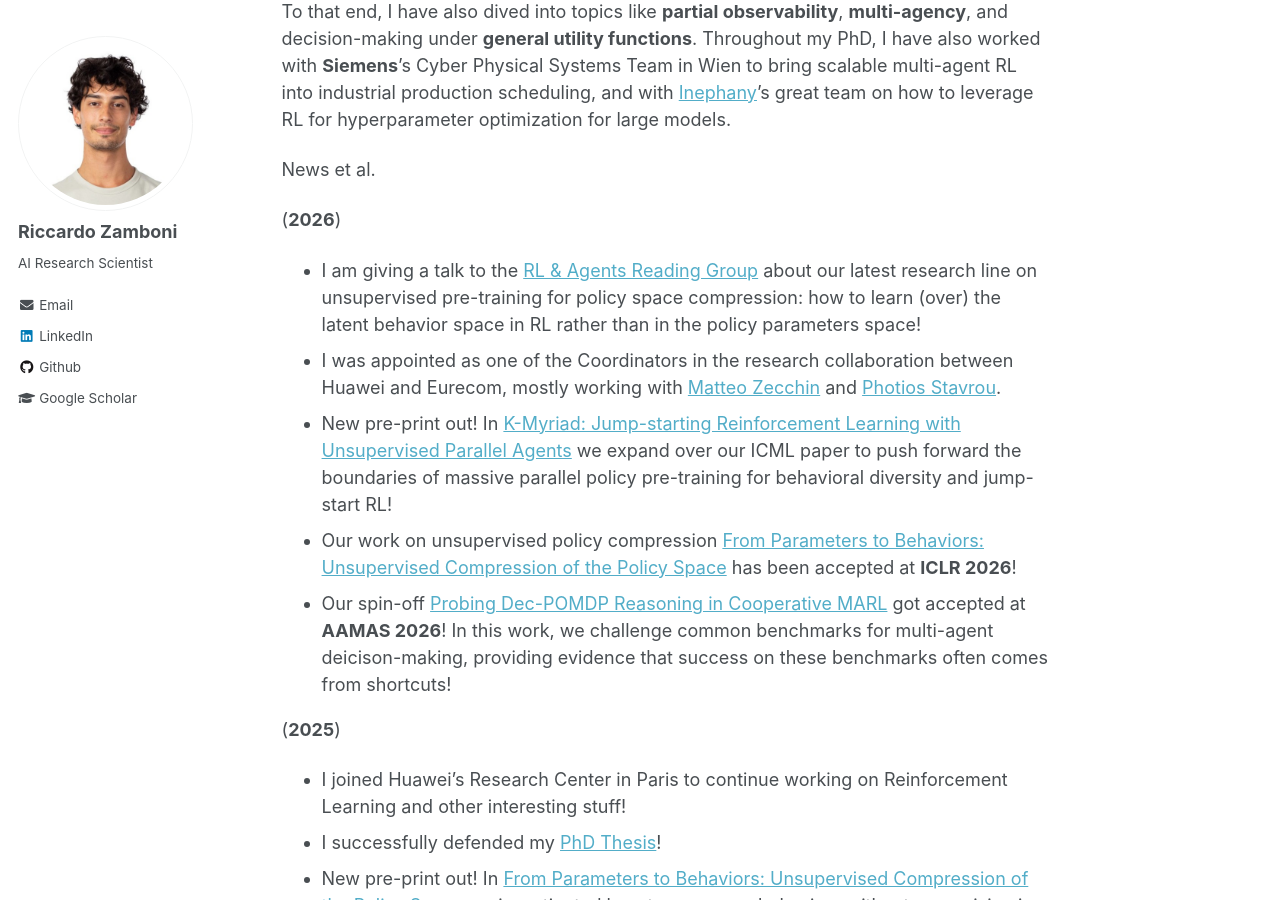
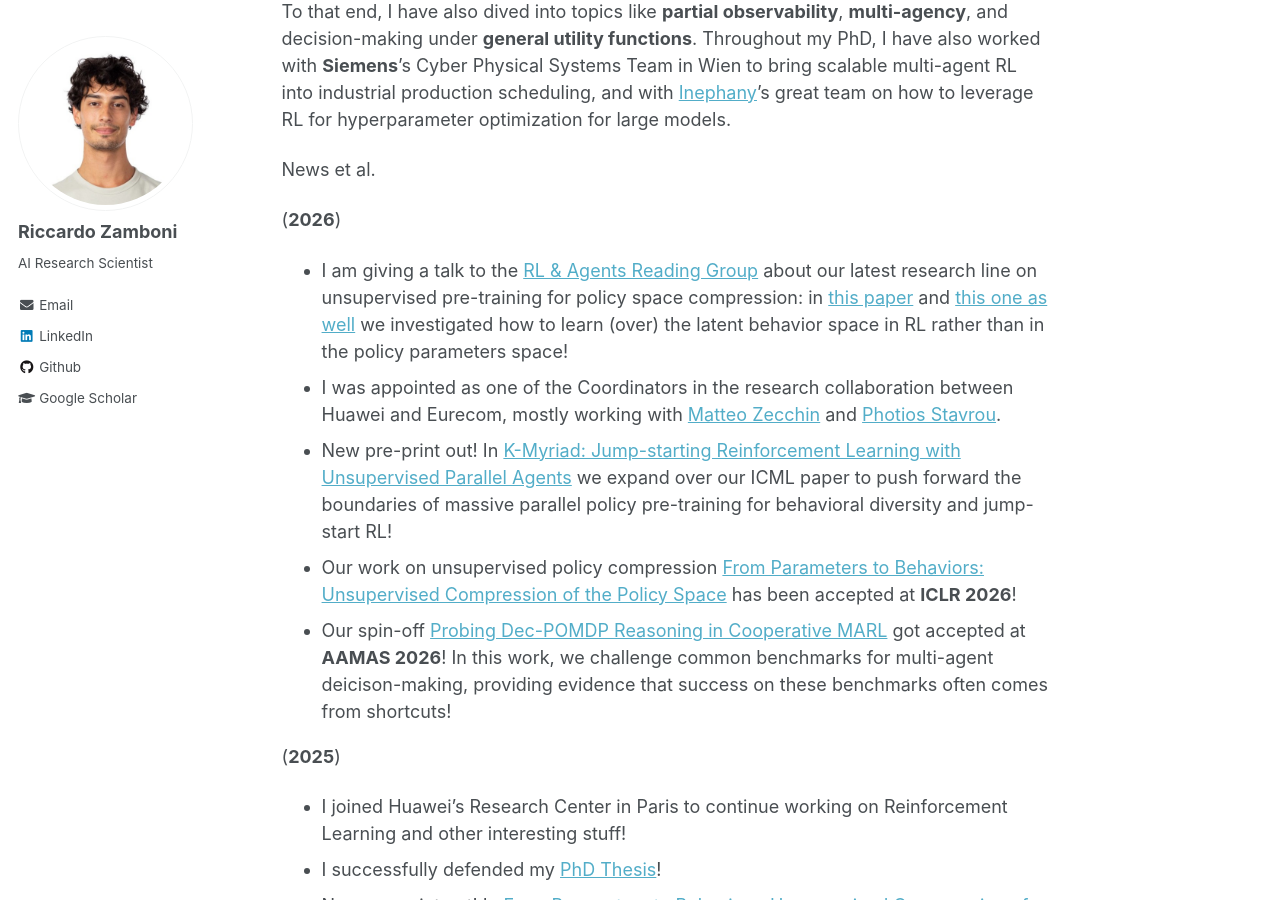
Before and after one commit to RiccZamboni/ricczamboni.github.io, a Jekyll site: the page built from _pages/about.md, in a window 1280 px wide and 900 px high, scrolled down 606 px. Built offline with Jekyll 4.4.1, drawn with Linux system fonts in a browser that asks for light colours.

Commit message:
Update talk details with paper references
Added references to recent research papers in the talk description.

```diff
--- a/_pages/about.md
+++ b/_pages/about.md
@@ -23,7 +23,7 @@ To that end, I have also dived into topics like **partial observability**, **mul
 News et al.
 
 (**2026**)
-- I am giving a talk to the [RL & Agents Reading Group](https://edinburgh-rl.github.io/reading-group) about our latest research line on unsupervised pre-training for policy space compression: how to learn (over) the latent behavior space in RL rather than in the policy parameters space!
+- I am giving a talk to the [RL & Agents Reading Group](https://edinburgh-rl.github.io/reading-group) about our latest research line on unsupervised pre-training for policy space compression: in [this paper](https://arxiv.org/abs/2509.22566) and [this one as well](https://arxiv.org/abs/2603.27044) we investigated how to learn (over) the latent behavior space in RL rather than in the policy parameters space!
 - I was appointed as one of the Coordinators in the research collaboration between Huawei and Eurecom, mostly working with [Matteo Zecchin](https://scholar.google.com/citations?user=cV3oJxgAAAAJ&hl=it) and [Photios Stavrou](https://scholar.google.com/citations?view_op=list_works&hl=en&hl=en&user=s7KQ1fcAAAAJ&sortby=pubdate).
 - New pre-print out! In [K-Myriad: Jump-starting Reinforcement Learning with Unsupervised Parallel Agents](https://arxiv.org/abs/2601.18580) we expand over our ICML paper to push forward the boundaries of massive parallel policy pre-training for behavioral diversity and jump-start RL!
 - Our work on unsupervised policy compression [From Parameters to Behaviors: Unsupervised Compression of the Policy Space](https://arxiv.org/abs/2509.22566) has been accepted at **ICLR 2026**!
```
